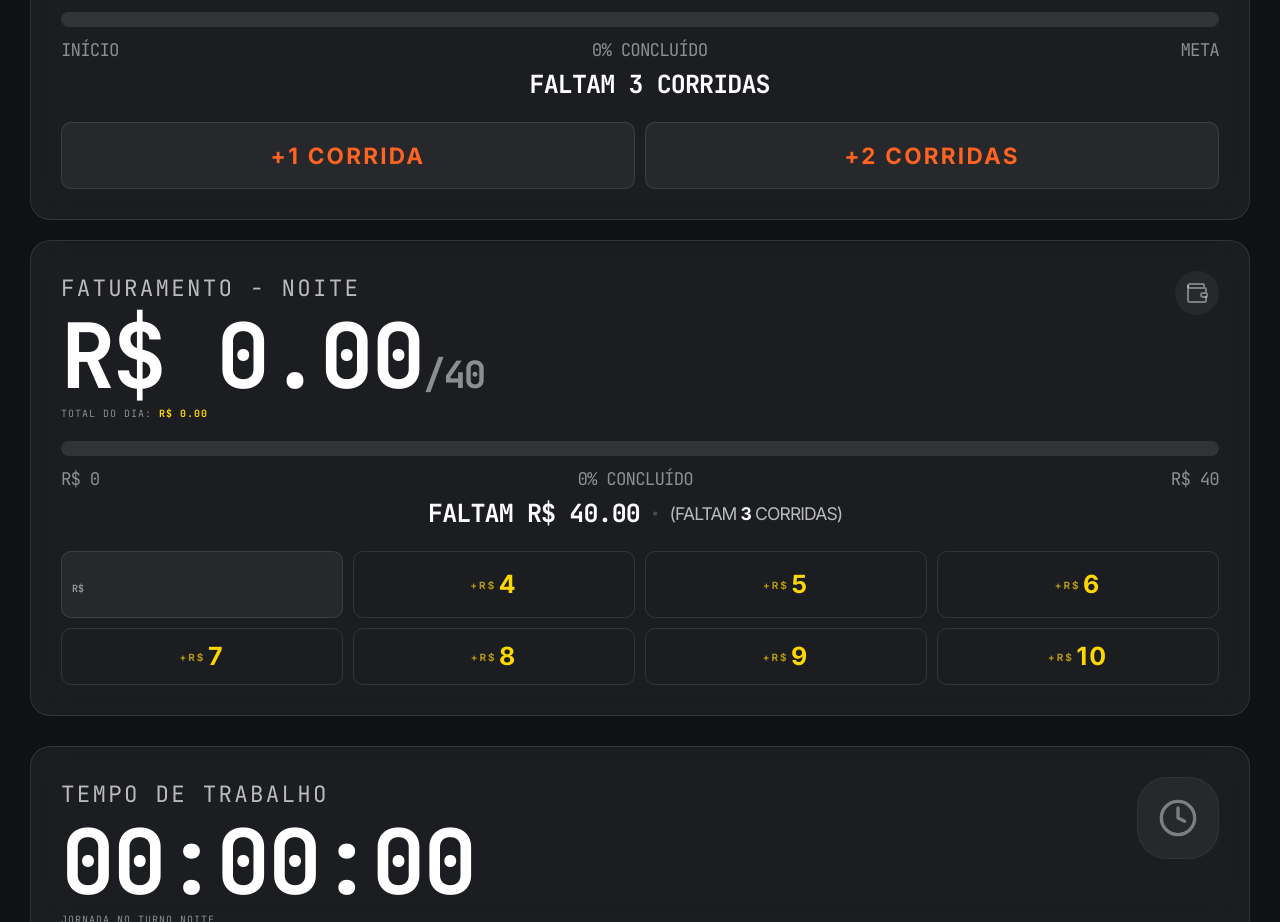
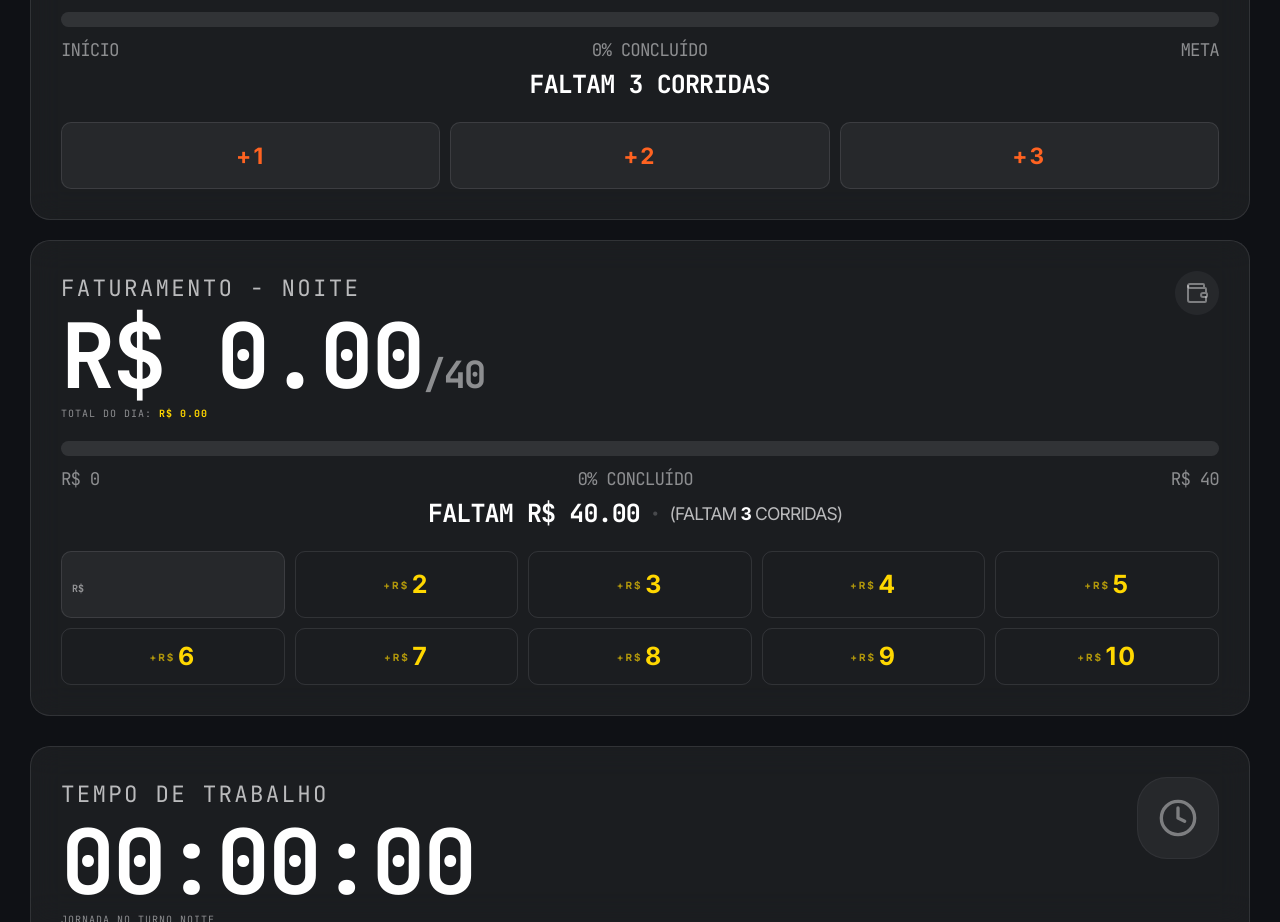
Before and after one commit to marcos150691/Meta3, a React (Vite) app: page / in a window 1280 px wide. Shown: the part 1120-2042 px from the top of the page. Built offline with nearby package versions, Linux system fonts and the light colour scheme.

Commit message:
feat: add +3 quick add button for rides
Simplify button labels and introduce a +3 option for faster input.

```diff
--- a/src/App.tsx
+++ b/src/App.tsx
@@ -2001,7 +2001,7 @@ export default function App() {
                       }`}
                       style={getStyle(state.settings.theme.countBarColor, true)}
                     >
-                      +1 Corrida
+                      +1
                     </button>
                     <button
                       onClick={() => {
@@ -2015,7 +2015,22 @@ export default function App() {
                       }`}
                       style={getStyle(state.settings.theme.countBarColor, true)}
                     >
-                      +2 Corridas
+                      +2
+                    </button>
+                    <button
+                      onClick={() => {
+                        quickAddRide(0, 'Corrida +1');
+                        quickAddRide(0, 'Corrida +1');
+                        quickAddRide(0, 'Corrida +1');
+                      }}
+                      className={`flex-1 py-3 px-4 rounded-lg text-lg font-bold uppercase tracking-widest transition-colors border ${
+                        isDark
+                          ? 'border-white/10 bg-white/5 hover:bg-white/10'
+                          : 'border-slate-300 bg-slate-50 hover:bg-slate-150 active:bg-slate-200 shadow-sm'
+                      }`}
+                      style={getStyle(state.settings.theme.countBarColor, true)}
+                    >
+                      +3
                     </button>
                   </div>
                 </div>
@@ -2215,7 +2230,7 @@ export default function App() {
                   </div>
 
                   {/* Quick Buttons for Revenue */}
-                  <div className="grid grid-cols-4 gap-2 pt-2">
+                  <div className="grid grid-cols-5 gap-2 pt-2">
                     <form
                       onSubmit={handleQuickValueSubmit}
                       className="col-span-1 flex"
@@ -2229,7 +2244,7 @@ export default function App() {
                         className={`w-full py-3 px-2 text-lg font-mono font-bold rounded-lg border ${isDark ? 'bg-white/5 border-white/10 text-white focus:border-white/30' : 'bg-slate-100 border-slate-300 text-slate-900 focus:bg-white focus:border-slate-500'} focus:outline-none transition-colors placeholder:text-[10px]`}
                       />
                     </form>
-                    {[4, 5, 6, 7, 8, 9, 10].map(val => (
+                    {[2, 3, 4, 5, 6, 7, 8, 9, 10].map(val => (
                       <button
                         key={val}
                         onClick={() => quickAddRide(val, `Corrida R$ ${val}`)}
@@ -3113,7 +3128,7 @@ export default function App() {
                       )}
                     </div>
                   </div>
-                  <div className="grid grid-cols-4 sm:grid-cols-8 gap-2">
+                  <div className="grid grid-cols-5 sm:grid-cols-10 gap-1 sm:gap-2">
                     <form
                       onSubmit={(e) => {
                         e.preventDefault();
@@ -3137,7 +3152,7 @@ export default function App() {
                         style={getStyle(state.settings.theme.headerColor, true)}
                       />
                     </form>
-                    {[4, 5, 6, 7, 8, 9, 10].map(val => (
+                    {[2, 3, 4, 5, 6, 7, 8, 9, 10].map(val => (
                       <button
                         key={val}
                         onClick={() => {
@@ -3371,7 +3386,7 @@ export default function App() {
                         const capitalizedWeekday = weekday.charAt(0).toUpperCase() + weekday.slice(1);
 
                         return (
-                          <div key={date} className={`p-4 sm:p-5 rounded-[24px] border relative group ${isDark ? 'bg-white/5 border-white/10' : 'bg-slate-50 border-slate-300'}`}>
+                          <div key={date} className={`p-4 sm:p-5 rounded-[24px] border relative group ${isDark ? 'bg-white/10 border-white/30 shadow-[0_0_20px_rgba(255,255,255,0.1)]' : 'bg-white border-slate-300 shadow-md'}`}>
                             <button
                               onClick={() => {
                                 const confirmDelete = window.confirm('Deseja ocultar este registro de atingimento? Os valores originais não serão apagados.');
@@ -3388,7 +3403,7 @@ export default function App() {
                               <Trash2 size={16} />
                             </button>
 
-                            <p className={`text-xs font-bold uppercase tracking-widest mb-3 pr-8 ${mutedTextColor}`}>{formattedDate} • {capitalizedWeekday}</p>
+                            <p className={`text-xs font-bold uppercase tracking-widest mb-3 pr-8 ${isDark ? 'text-white/80' : mutedTextColor}`}>{formattedDate} • {capitalizedWeekday}</p>
                             <div className="space-y-3">
                               {totalMissing > 0 ? (
                                 <div className="space-y-2">
@@ -3397,8 +3412,8 @@ export default function App() {
                                       Parabéns! Você bateu a meta da <span className="font-bold">{shiftLabels[s]}</span> no valor de R$ {shifts[s as 'manhã'|'tarde'|'noite'].toFixed(2)}.
                                     </p>
                                   ))}
-                                  <p className={`text-sm font-medium leading-relaxed pr-8 ${isDark ? 'text-white/80' : 'text-slate-700'}`}>
-                                    Ficou faltando <span className="font-bold font-mono text-red-500 dark:text-red-400">R$ {totalMissing.toFixed(2)}</span> para você bater a meta total do dia de R$ {totalGoal.toFixed(2)}.
+                                  <p className={`text-sm font-medium leading-relaxed pr-8 ${isDark ? 'text-white' : 'text-slate-900'}`}>
+                                    Ficou faltando <span className="font-bold font-mono text-red-500 dark:text-red-400 drop-shadow-[0_0_8px_rgba(239,68,68,0.5)]">R$ {totalMissing.toFixed(2)}</span> para você bater a meta total do dia de R$ {totalGoal.toFixed(2)}.
                                   </p>
                                 </div>
                               ) : (
```
